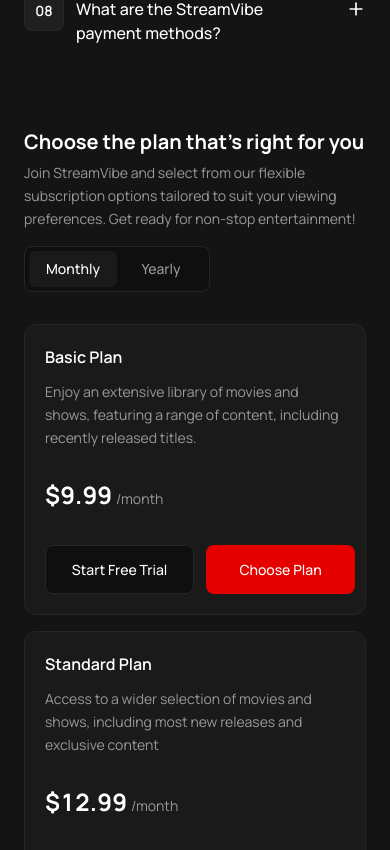
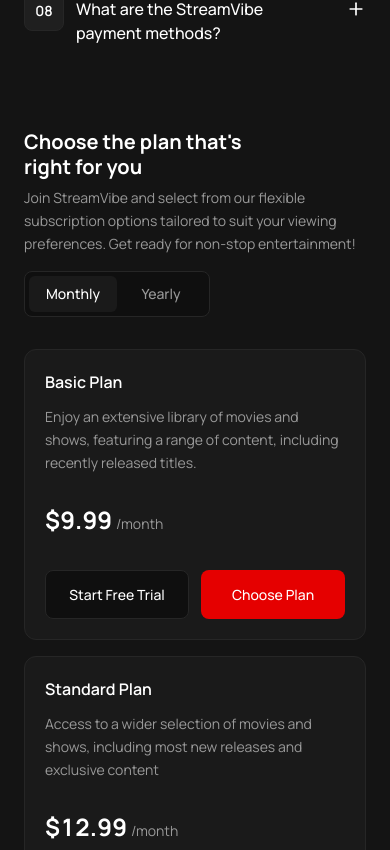
Before and after one commit to CourageCharly/StreamVibe, a Next.js app: page / in a window 390 px wide. Shown: the part 3832-4682 px from the top of the page. Built offline with nearby package versions, Linux system fonts and the light colour scheme; no server answers.

Commit message:
Fix mobile pricing title line break and balanced plan CTAs.
Keep the Choose heading on two lines on phones and equal-width trial/plan buttons in each card.

```diff
--- a/components/Pricing.tsx
+++ b/components/Pricing.tsx
@@ -48,7 +48,19 @@
       className={["page-section", className].filter(Boolean).join(" ")}
     >
       <SectionHeading
-        title="Choose the plan that's right for you"
+        title={
+          <>
+            {/* Mobile: fixed 2-line structure (same pattern as other sections) */}
+            <span className="sm:hidden">
+              Choose the plan that&apos;s
+              <br />
+              right for you
+            </span>
+            <span className="hidden sm:inline">
+              Choose the plan that&apos;s right for you
+            </span>
+          </>
+        }
         description="Join StreamVibe and select from our flexible subscription options tailored to suit your viewing preferences. Get ready for non-stop entertainment!"
         action={
           <div
@@ -106,18 +118,19 @@
                   /{period}
                 </span>
               </p>
-              <div className="mt-6 flex flex-row flex-nowrap items-center gap-3">
+              {/* Mobile: equal-width CTAs balanced in the card; sm+ fixed 149px */}
+              <div className="mt-6 grid w-full min-w-0 grid-cols-2 gap-3 sm:flex sm:flex-row sm:items-center">
                 <Button
                   href={trialHref}
                   variant="secondary"
-                  className="shrink-0 !border-[#262626] !bg-[#0F0F0F]"
+                  className="!w-full min-w-0 max-w-none shrink sm:!w-[149px] !border-[#262626] !bg-[#0F0F0F]"
                 >
                   Start Free Trial
                 </Button>
                 <Button
                   href={choosePlanHref}
                   variant="primary"
-                  className="shrink-0"
+                  className="!w-full min-w-0 max-w-none shrink sm:!w-[149px]"
                 >
                   Choose Plan
                 </Button>
```
